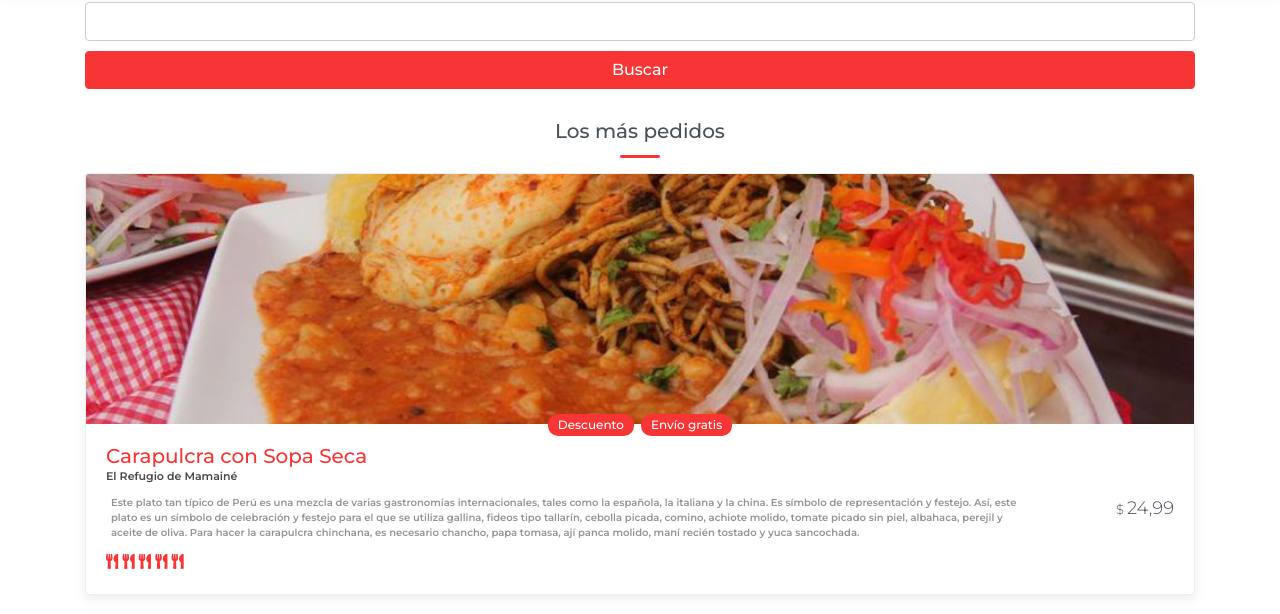
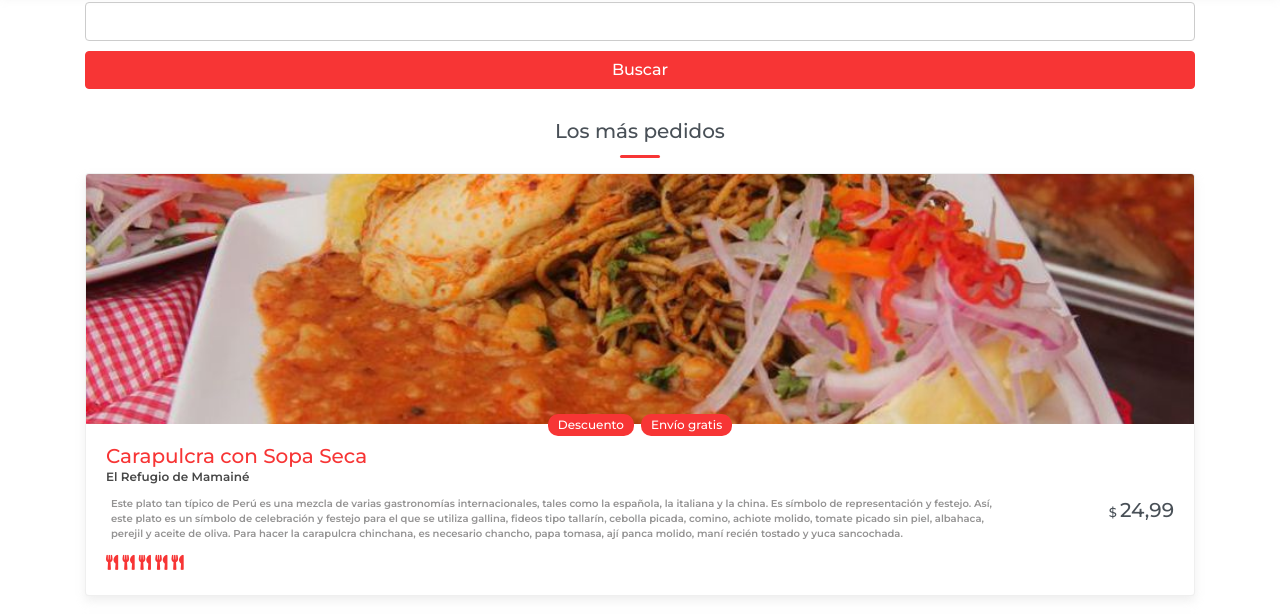
Before and after one commit to BurningAl15/sabor-a-peru, a plain HTML site: page index.html in a window 1280 px wide. Shown: the part 128-742 px from the top of the page. Drawn offline with Linux system fonts and the light colour scheme.

Commit message:
Improving css

```diff
--- a/sass/main.scss
+++ b/sass/main.scss
@@ -208,7 +208,7 @@ header {
 
         .restaurant {
           margin-bottom: 10px;
-          font-size: 11px;
+          font-size: 12px;
           color: #474747;
           font-weight: 600;
         }
@@ -232,9 +232,9 @@ header {
         }
 
         .product-price {
-          font-size: 18px;
+          font-size: 20px;
           margin: 0;
-          font-weight: 300;
+          font-weight: 500;
           color: $black2;
 
           span {
```
Also changed, not shown: sass/main.css.
